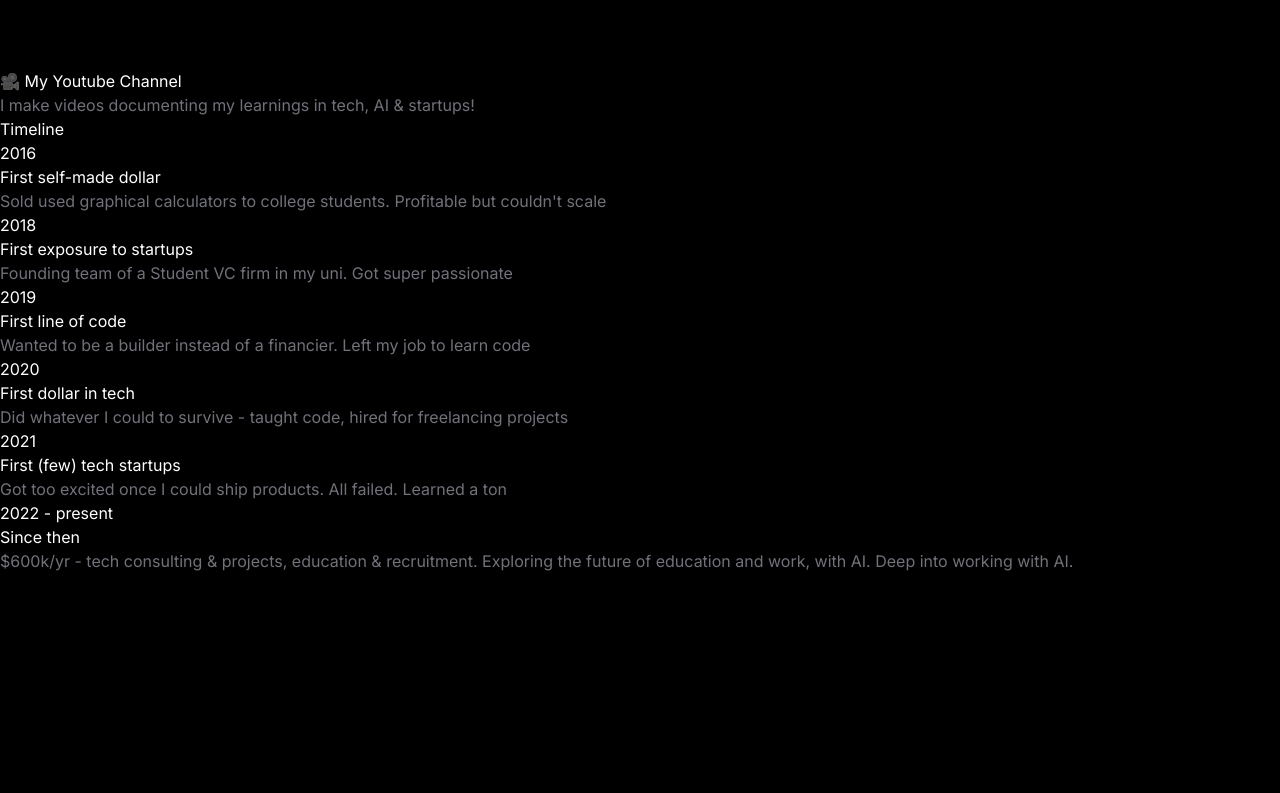
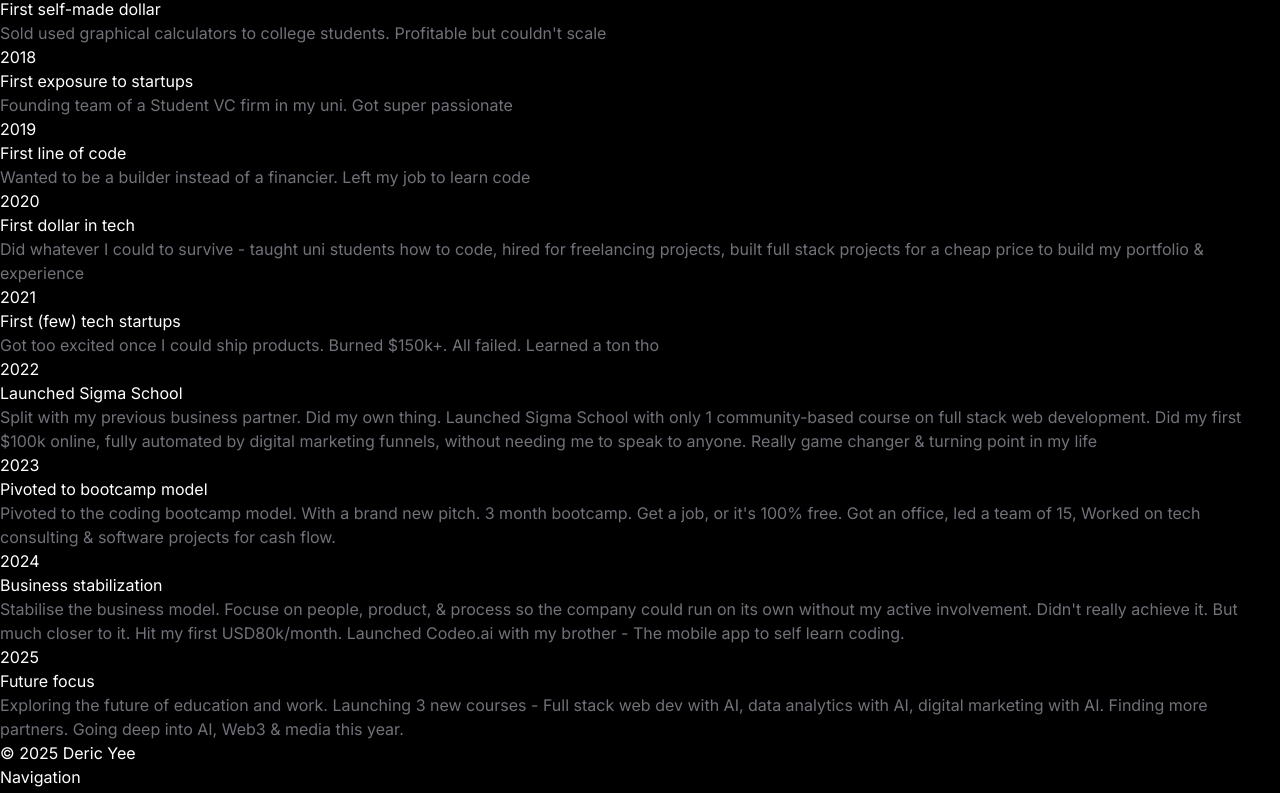
Before and after one commit to dericyee/deric-website, a Next.js app: page / in a window 1280 px wide. Shown: the part 10051-10844 px from the top of the page. Before the commit the page ends 10624 px from the top, so only its background shows below. Built offline with nearby package versions, Linux system fonts and the light colour scheme.

Commit message:
Update timeline with more detailed milestones

```diff
--- a/src/app/page.tsx
+++ b/src/app/page.tsx
@@ -116,10 +116,6 @@
               </Link>
             </div>
           </motion.div>
-
-          {/* Footer */}
-          <Footer />
-        </div>
 
           {/* Media */}
           <motion.div className="mt-24 mb-24" variants={fadeIn}>
@@ -245,7 +241,7 @@
           <motion.div className="mb-16" variants={fadeIn}>
             <h2 className="text-2xl font-bold mb-4">YouTube Channel</h2>
             <Link
-            href="https://www.youtube.com/@dericjyyee"
+              href="https://www.youtube.com/@dericyjy"
               target="_blank"
               rel="noopener noreferrer"
               className="p-4 border border-[var(--border)] rounded-lg hover:bg-[var(--card)] hover:opacity-80 transition-colors block"
@@ -296,26 +292,51 @@
                 <div className="absolute w-3 h-3 bg-[var(--border)] rounded-full -left-[6.5px]"></div>
                 <div className="text-sm text-[var(--muted)] mb-1">2020</div>
                 <h3 className="font-semibold mb-1">First dollar in tech</h3>
-              <p className="text-gray-400">Did whatever I could to survive - taught code, hired for freelancing projects</p>
+                <p className="text-gray-400">Did whatever I could to survive - taught uni students how to code, hired for freelancing projects, built full stack projects for a cheap price to build my portfolio & experience</p>
               </motion.div>
 
               <motion.div className="relative pl-8 border-l border-[var(--border)]" variants={fadeIn}>
                 <div className="absolute w-3 h-3 bg-[var(--border)] rounded-full -left-[6.5px]"></div>
                 <div className="text-sm text-[var(--muted)] mb-1">2021</div>
                 <h3 className="font-semibold mb-1">First (few) tech startups</h3>
-              <p className="text-gray-400">Got too excited once I could ship products. All failed. Learned a ton</p>
+                <p className="text-gray-400">Got too excited once I could ship products. Burned $150k+. All failed. Learned a ton tho</p>
+              </motion.div>
+
+              <motion.div className="relative pl-8 border-l border-[var(--border)]" variants={fadeIn}>
+                <div className="absolute w-3 h-3 bg-[var(--border)] rounded-full -left-[6.5px]"></div>
+                <div className="text-sm text-[var(--muted)] mb-1">2022</div>
+                <h3 className="font-semibold mb-1">Launched Sigma School</h3>
+                <p className="text-gray-400">Split with my previous business partner. Did my own thing. Launched Sigma School with only 1 community-based course on full stack web development. Did my first $100k online, fully automated by digital marketing funnels, without needing me to speak to anyone. Really game changer & turning point in my life</p>
+              </motion.div>
+
+              <motion.div className="relative pl-8 border-l border-[var(--border)]" variants={fadeIn}>
+                <div className="absolute w-3 h-3 bg-[var(--border)] rounded-full -left-[6.5px]"></div>
+                <div className="text-sm text-[var(--muted)] mb-1">2023</div>
+                <h3 className="font-semibold mb-1">Pivoted to bootcamp model</h3>
+                <p className="text-gray-400">Pivoted to the coding bootcamp model. With a brand new pitch. 3 month bootcamp. Get a job, or it&apos;s 100% free. Got an office, led a team of 15, Worked on tech consulting & software projects for cash flow.</p>
+              </motion.div>
+
+              <motion.div className="relative pl-8 border-l border-[var(--border)]" variants={fadeIn}>
+                <div className="absolute w-3 h-3 bg-[var(--border)] rounded-full -left-[6.5px]"></div>
+                <div className="text-sm text-[var(--muted)] mb-1">2024</div>
+                <h3 className="font-semibold mb-1">Business stabilization</h3>
+                <p className="text-gray-400">Stabilise the business model. Focuse on people, product, & process so the company could run on its own without my active involvement. Didn&apos;t really achieve it. But much closer to it. Hit my first USD80k/month. Launched Codeo.ai with my brother - The mobile app to self learn coding.</p>
               </motion.div>
 
               <motion.div variants={fadeIn}>
                 <div className="relative pl-8 border-l border-[var(--border)]">
                   <div className="absolute w-3 h-3 bg-[var(--border)] rounded-full -left-[6.5px]"></div>
-                <div className="text-sm text-[var(--muted)] mb-1">2022 - present</div>
-                <h3 className="font-semibold mb-1">Since then</h3>
-                <p className="text-gray-400">$600k/yr - tech consulting & projects, education & recruitment. Exploring the future of education and work, with AI. Deep into working with AI.</p>
+                  <div className="text-sm text-[var(--muted)] mb-1">2025</div>
+                  <h3 className="font-semibold mb-1">Future focus</h3>
+                  <p className="text-gray-400">Exploring the future of education and work. Launching 3 new courses - Full stack web dev with AI, data analytics with AI, digital marketing with AI. Finding more partners. Going deep into AI, Web3 & media this year.</p>
                 </div>
               </motion.div>
             </motion.div>
           </motion.div>
+
+          {/* Footer */}
+          <Footer />
+        </div>
       </motion.div>
     </main>
   );
```
Lines whose indentation alone changed are shown as unchanged.
